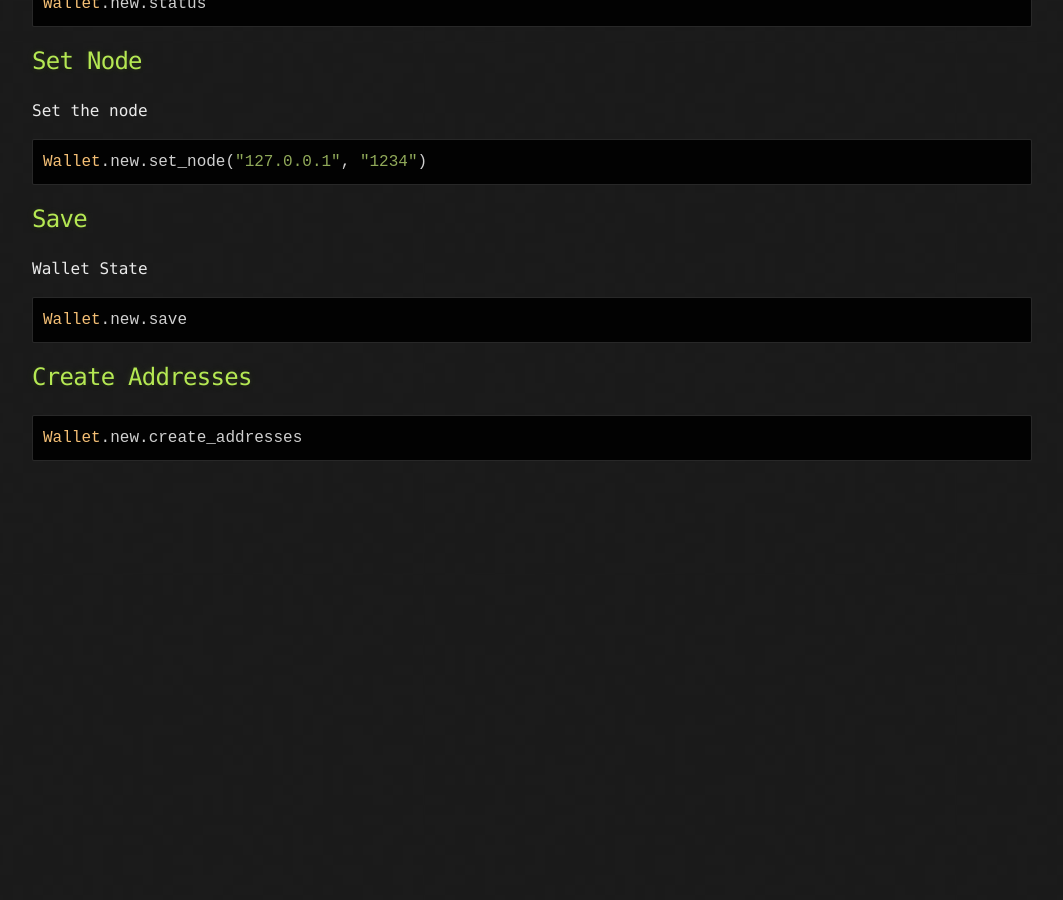
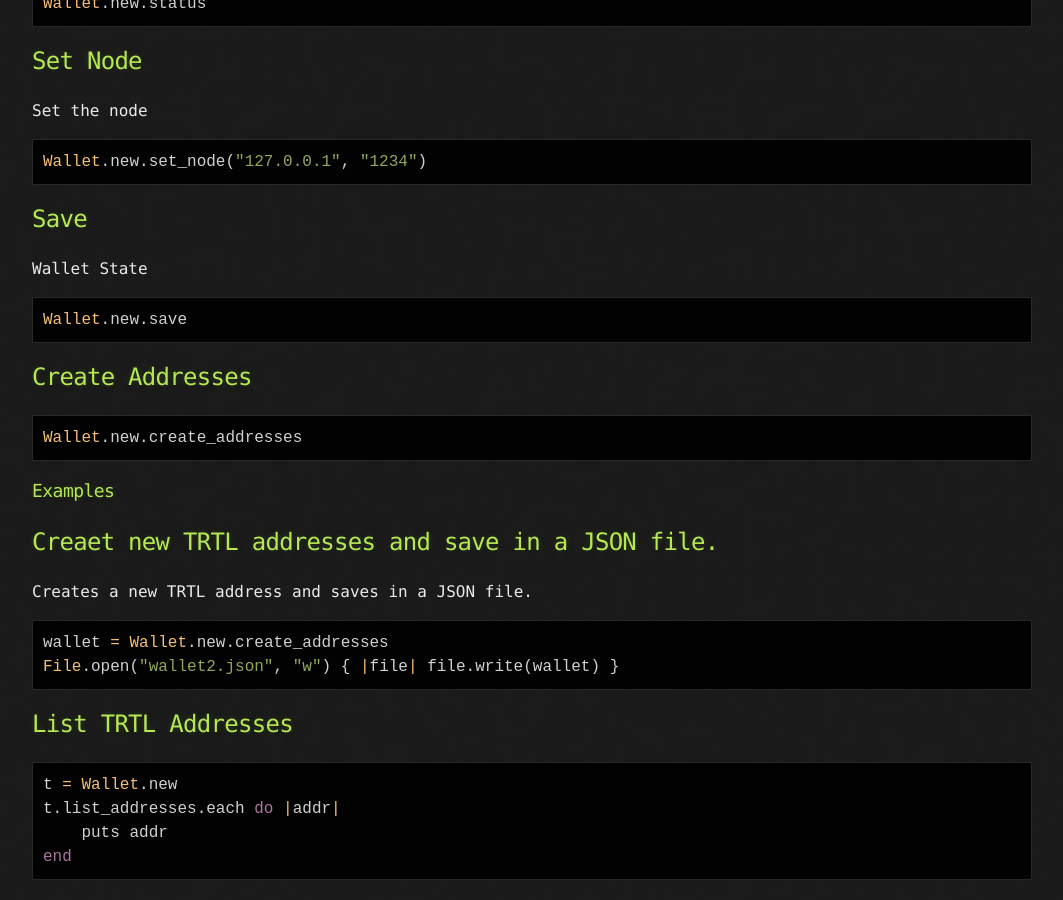
Before and after one commit to Michael-Meade/MinerFind, a Jekyll site: the page built from Projects/TurtleCoin-Wallet-API-Ruby.md, in a window 1280 px wide and 900 px high, scrolled down 3682 px. Shown: the whole window, without its empty margins (108-1171 px from the left). Built offline with Jekyll 4.4.1, drawn with Linux system fonts in a browser that asks for light colours; our own code applies the rules of GitHub Pages for plain Markdown files; the repository's description, which GitHub fills in, is left out; before the commit the page ends 4163 px from its top, so only the background shows below that.

Commit message:
Update TurtleCoin-Wallet-API-Ruby.md

````diff
--- a/Projects/TurtleCoin-Wallet-API-Ruby.md
+++ b/Projects/TurtleCoin-Wallet-API-Ruby.md
@@ -156,3 +156,21 @@ Wallet.new.save
 ```ruby
 Wallet.new.create_addresses
 ```
+
+
+### Examples
+
+## Creaet new TRTL addresses and save in a JSON file.
+Creates a new TRTL address and saves in a JSON file.
+```ruby
+wallet = Wallet.new.create_addresses
+File.open("wallet2.json", "w") { |file| file.write(wallet) }
+```
+
+## List TRTL Addresses
+```ruby
+t = Wallet.new
+t.list_addresses.each do |addr|
+    puts addr
+end
+```
````
